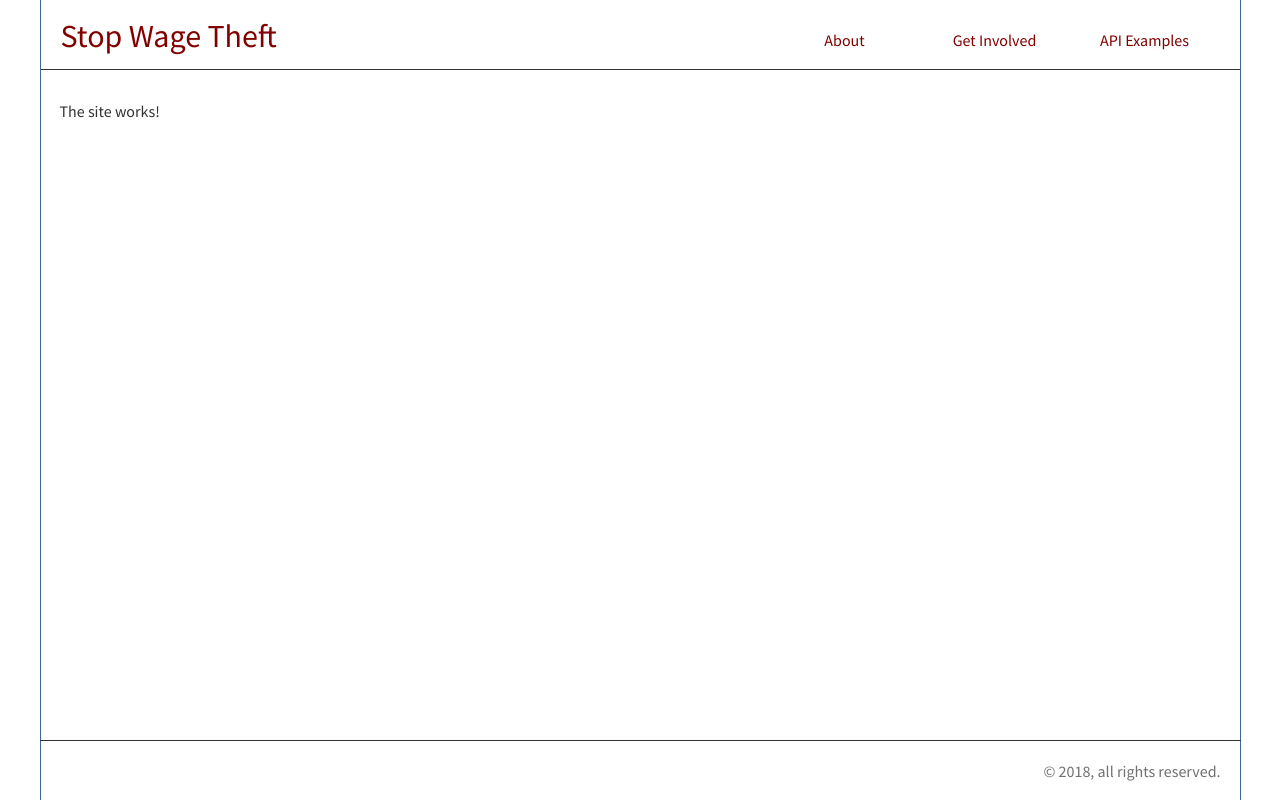
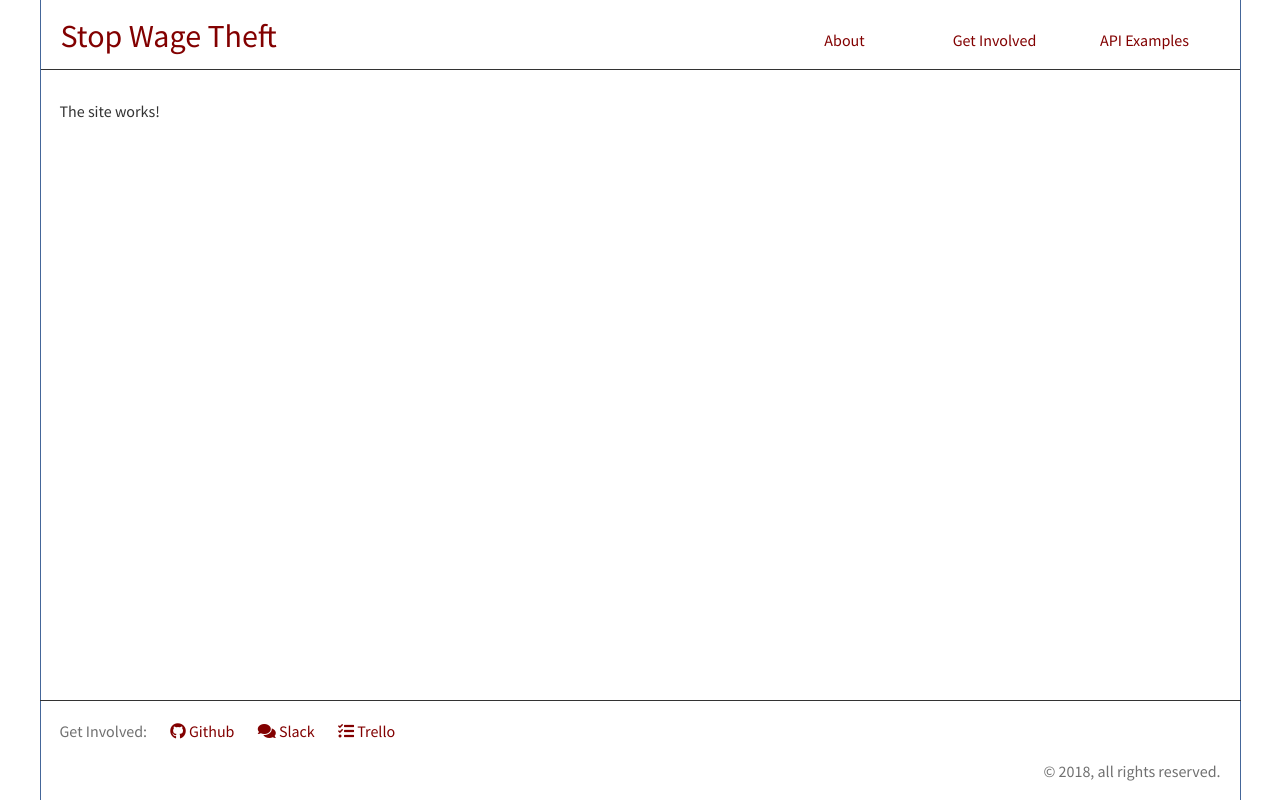
Before and after one commit to wagetheft/html, a PHP site: page /index.php in a window 1280 px wide. Run offline with PHP 8.4, Linux system fonts and the light colour scheme; some libraries are stand-ins or nearby versions; some web fonts are replaced.

Commit message:
Add "get involved" links to footer

```diff
--- a/css/style.css
+++ b/css/style.css
@@ -127,7 +127,7 @@ Wrapper
 #wrapper {
     position: relative;
     min-height: 100%;
-    margin: 0 auto -60px auto;
+    margin: 0 auto -100px auto;
     border-right: 1px solid #469;
     border-left: 1px solid #469;
     background-color: rgba(255,255,255, .75);
@@ -249,7 +249,7 @@ FOOTER
   clear: both;
 }
 #footer, #wrapper:after  {
-    height: 60px;
+    height: 100px;
 }
 #footer {
     position: relative;
@@ -257,12 +257,18 @@ FOOTER
     padding: 20px;
     clear: both;
     color: #707070;
-    text-align: right;
     border-top: 1px solid #333;
 }
 #footer p {
     padding: 0;
     line-height: 20px;
+}
+#footer .top a {
+    margin-left: 20px;
+}
+#footer .copyright {
+    text-align: right;
+    padding-top: 20px;
 }
 
 /***************************************************************************
--- a/includes/footer.php
+++ b/includes/footer.php
@@ -1,3 +1,9 @@
 <footer id="footer">
-    <p>&copy; <?php echo date("Y"); ?>, all rights reserved.</p>
+    <p class="top">
+        Get Involved:
+        <a href="https://github.com/wagetheft"><i class="fab fa-github"></i> Github</a>
+        <a href="wagetheft.slack.com"><i class="fas fa-comments"></i> Slack</a>
+        <a href="https://trello.com/stopwagetheft"><i class="fas fa-tasks"></i> Trello</a>
+    </p>
+    <p class="top copyright">&copy; <?php echo date("Y"); ?>, all rights reserved.</p>
 </footer>
```
